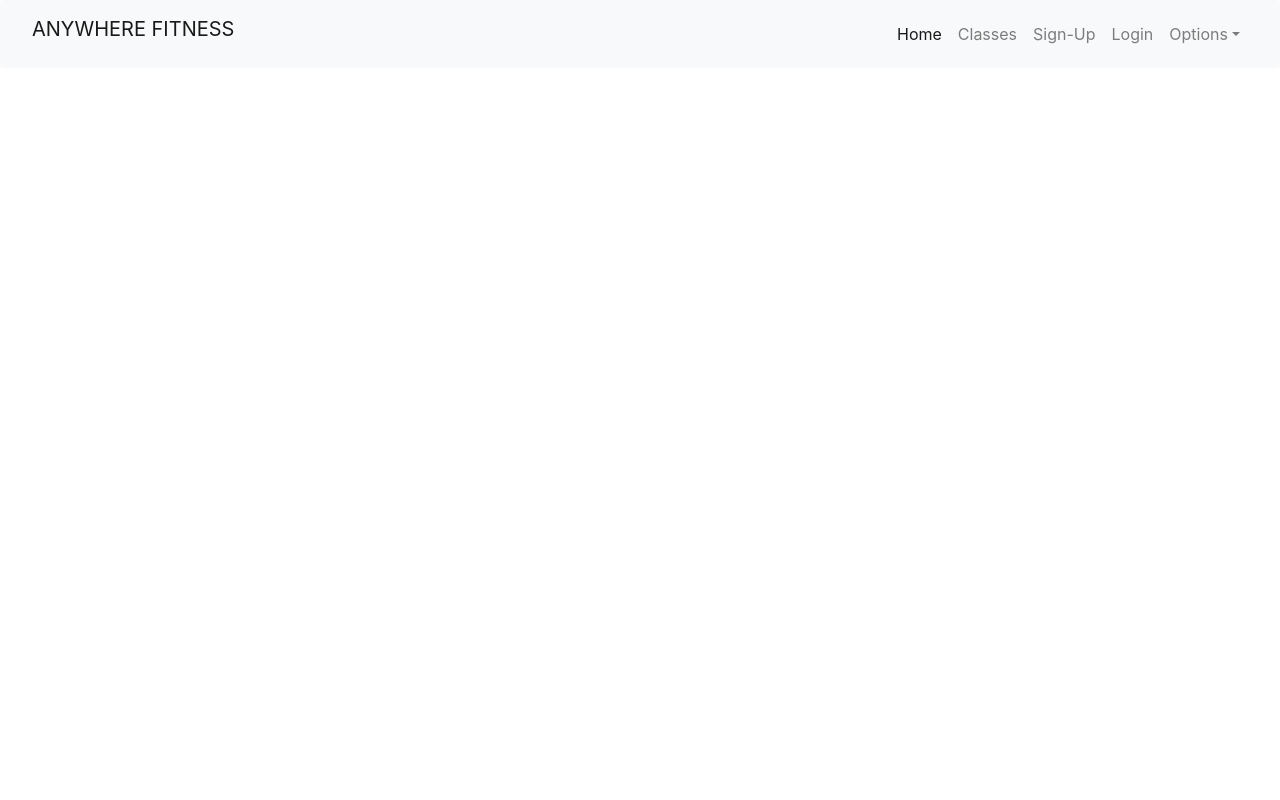
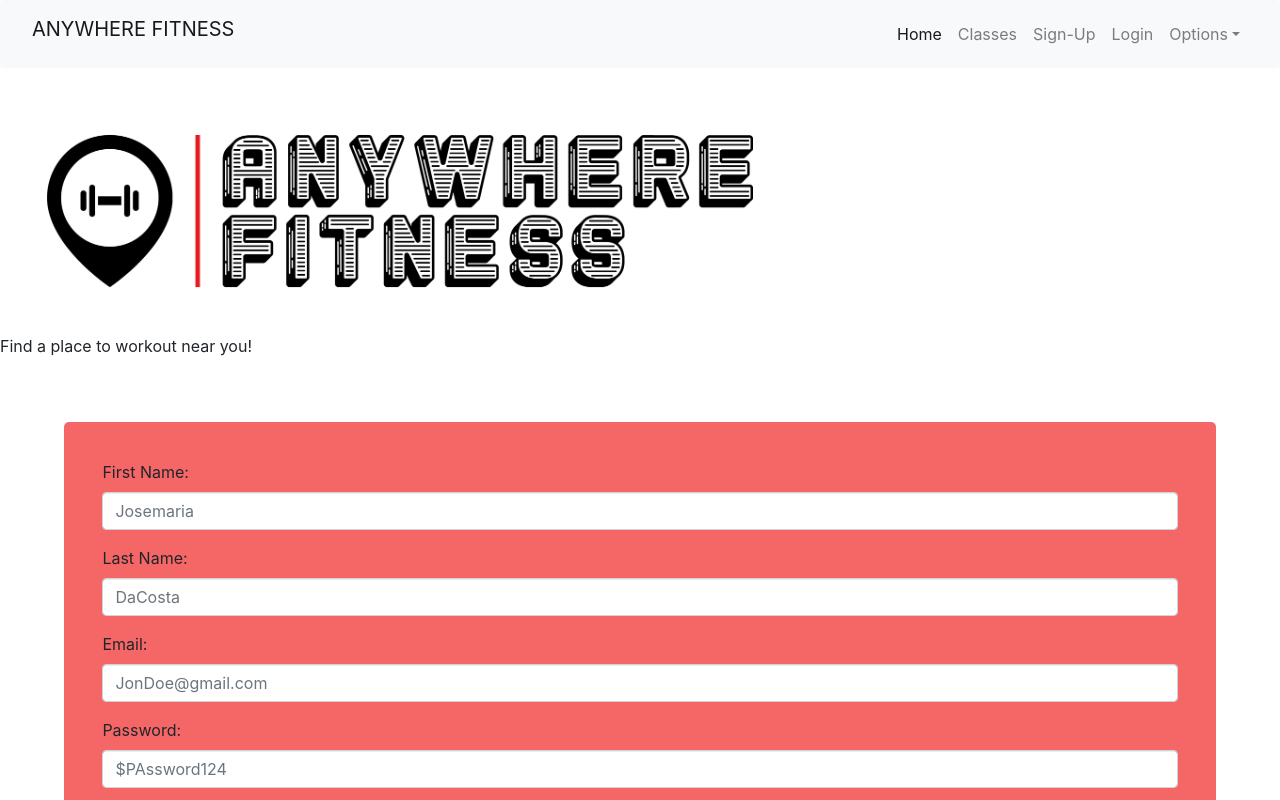
Before and after one commit to BW-Anywhere-Fitness-Nov-18-22/front-end, a React (Create React App) app: page / in a window 1280 px wide. Shown: the top 800 px of the page. Built offline with nearby package versions, Linux system fonts and the light colour scheme.

Commit message:
Navigation and routing update to prepare styling

```diff
--- a/src/App.js
+++ b/src/App.js
@@ -6,11 +6,31 @@ import LoginWFormik from "./components/Login";
 import SignUpWFormik from "./components/SignUp";
 import ClientDashboard from "./components/dashboard/Client";
 import InstructorDashboard from "./components/dashboard/Instructor";
+import AFLogoFxn from "./components/AFLogo";
+import ClientOverview from "./components/client/ClientOverview";
+import InstructorOverview from "./components/instructors/InstructorOverview";
 
 function App() {
   return (
     <div>
       <Navigation />
+      <AFLogoFxn />
+      <p> Find a place to workout near you! </p>
+
+      <Route
+        exact
+        path="/"
+        render={props => {
+          return <SignUpWFormik {...props} />;
+        }}
+      />
+
+      <Route
+        path="/classes"
+        render={props => {
+          return <LoginWFormik {...props} />;
+        }}
+      />
 
       <Route
         path="/login"
@@ -23,6 +43,20 @@ function App() {
         path="/register"
         render={props => {
           return <SignUpWFormik {...props} />;
+        }}
+      />
+
+      <Route
+        path="/overview/client"
+        render={props => {
+          return <ClientOverview {...props} />;
+        }}
+      />
+
+      <Route
+        path="/overview/instructor"
+        render={props => {
+          return <InstructorOverview {...props} />;
         }}
       />
 
```
Also changed, not shown: src/components/Header.js (+27 -24 lines).
